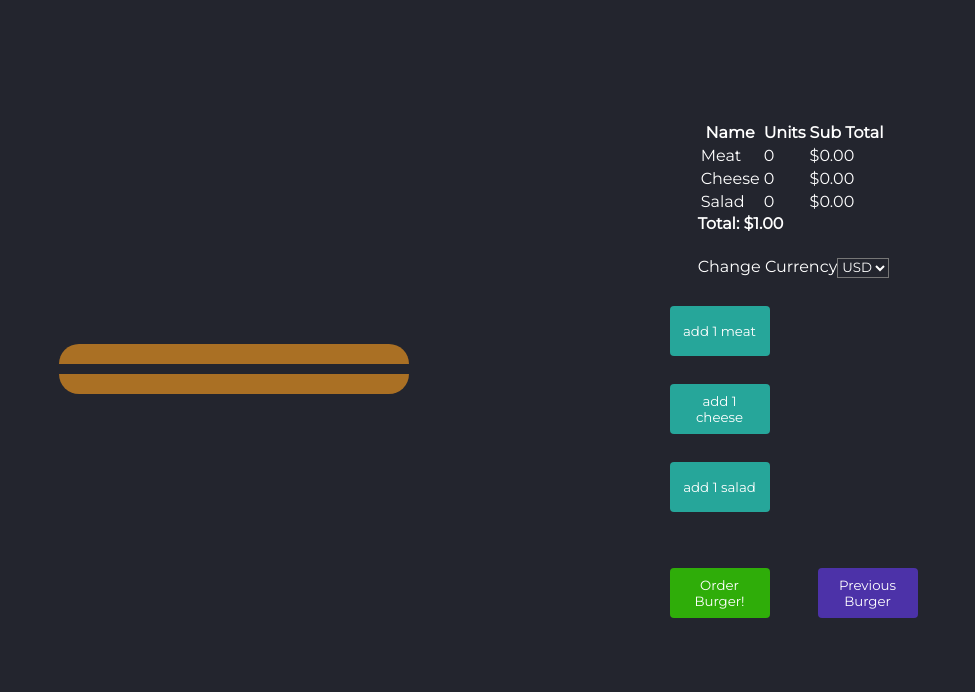
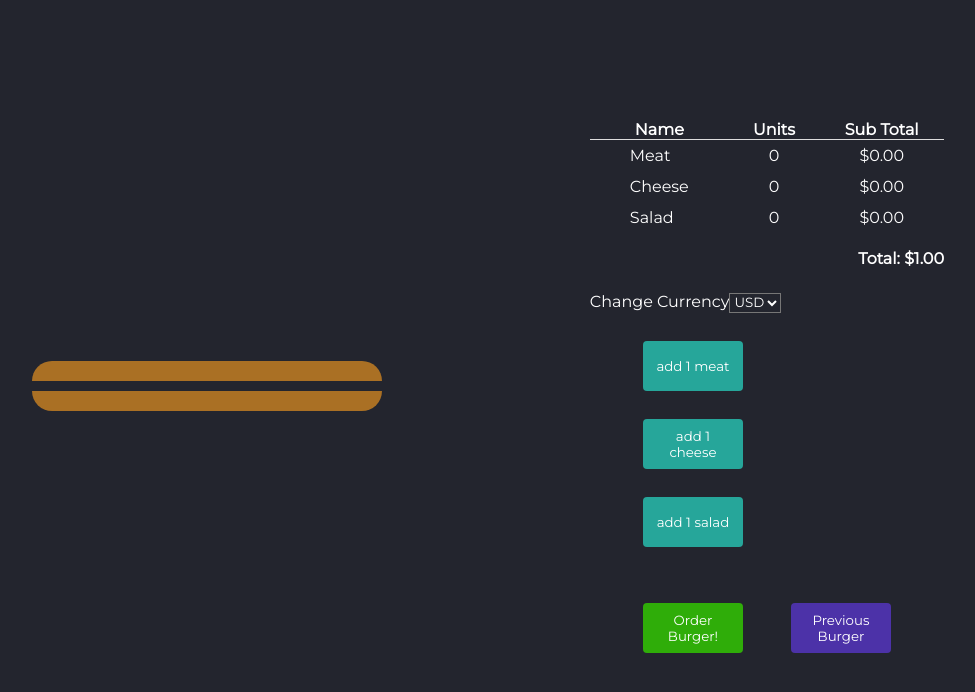
Before and after one commit to nicokurogane/react-burger-builder, a React (Create React App) app: page / in a window 1280 px wide. Shown: the top 692 px of the page, without its empty margins (152-1127 px from the left). Built offline with nearby package versions, Linux system fonts and the light colour scheme.

Commit message:
Added more styling

```diff
--- a/src/components/billing_subtotal/BillingSubTotal.js
+++ b/src/components/billing_subtotal/BillingSubTotal.js
@@ -1,5 +1,7 @@
 import React from "react";
 import CurrencyConversor from "./../../utility/currencyconversor.js";
+
+import "./billing-subtotal.css";
 
 const BillingSubTotal = props => {
   const { ingredientName, quantity, subTotal, currency } = props;
--- a/src/components/billing_subtotal/billing-subtotal.css
+++ b/src/components/billing_subtotal/billing-subtotal.css
@@ -0,0 +1,3 @@
+td{
+ padding: .75vh 5vh;
+}
--- a/src/components/billing_ui/BillingUI.js
+++ b/src/components/billing_ui/BillingUI.js
@@ -98,7 +98,7 @@ class BillingUI extends React.Component {
     return (
       <div className="billing-ui-container">
         <div>
-          <table>
+          <table className="billing-table">
             <thead>
               <tr>
                 <th>Name</th>
@@ -127,10 +127,9 @@ class BillingUI extends React.Component {
               />
             </tbody>
           </table>
-          <span className="bill-total">{`Total: ${CurrencyConversor.formatNumberCurrency(
-            currency,
-            total
-          )}`}</span>
+          <div className="bill-total">
+            <span>{`Total: ${CurrencyConversor.formatNumberCurrency(currency,total)}`}</span>
+          </div>
           <div className="currency-container">
             <span>Change Currency</span>
             <select onChange={event => this.changePricesCurrency(event)}>
--- a/src/components/billing_ui/billing-ui.css
+++ b/src/components/billing_ui/billing-ui.css
@@ -1,4 +1,4 @@
-.billing-ui-container{
+.billing-ui-container {
   margin: 5vh 0;
   display: flex;
   flex-direction: column;
@@ -7,14 +7,28 @@
   align-self: stretch;
 }
 
-.currency-container{
+.billing-table{
+  border-collapse: collapse;
+}
+
+
+.billing-table thead th {
+  padding: 0 2.5vh ;
+  border-bottom: 1px solid #ddd;
+  margin: 0
+}
+
+.currency-container {
   margin-top: 3vh;
 }
 
-.bill-total{
+.bill-total {
+  margin-top: 2vh;
   font-weight: bold;
+  display: flex;
+  justify-content: flex-end;
 }
 
-.props-children{
+.props-children {
   margin-top: 7vh;
 }
```
Lines whose indentation alone changed are shown as unchanged.
